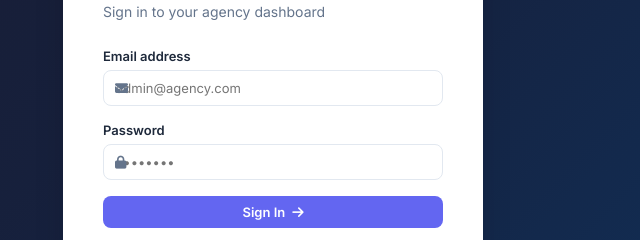
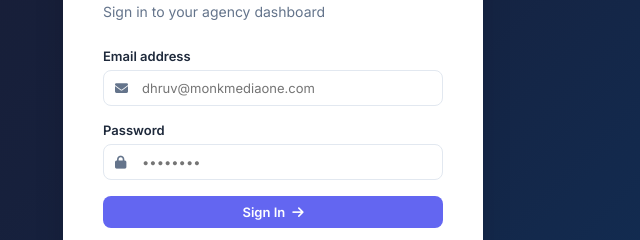
Before and after one commit to Captainjacksparrow93/MMOTask, a website: page public/index.html in a window 1280 px wide. Shown: the part 336-576 px from the top of the page, 367-1007 px from the left. Drawn offline with Linux system fonts and the light colour scheme.

Commit message:
Fix login input text overlapping icon + update placeholder
- Use padding: 9px 12px 9px 38px !important on .input-wrap input
  to prevent the generic input[type] rule from overriding padding-left
- Update email placeholder to dhruv@monkmediaone.com

Co-Authored-By: Claude Sonnet 4.6 <noreply@anthropic.com>

```diff
--- a/public/css/style.css
+++ b/public/css/style.css
@@ -451,7 +451,7 @@ input, select, textarea { font-family: inherit; font-size: inherit; }
   line-height: 1;
 }
 .input-wrap input {
-  padding-left: 36px;
+  padding: 9px 12px 9px 38px !important;
   position: relative;
 }
 
--- a/public/index.html
+++ b/public/index.html
@@ -27,7 +27,7 @@
           <label for="login-email">Email address</label>
           <div class="input-wrap">
             <i class="fas fa-envelope input-icon"></i>
-            <input type="email" id="login-email" placeholder="admin@agency.com" required autocomplete="email" />
+            <input type="email" id="login-email" placeholder="dhruv@monkmediaone.com" required autocomplete="email" />
           </div>
         </div>
         <div class="form-group">
```
